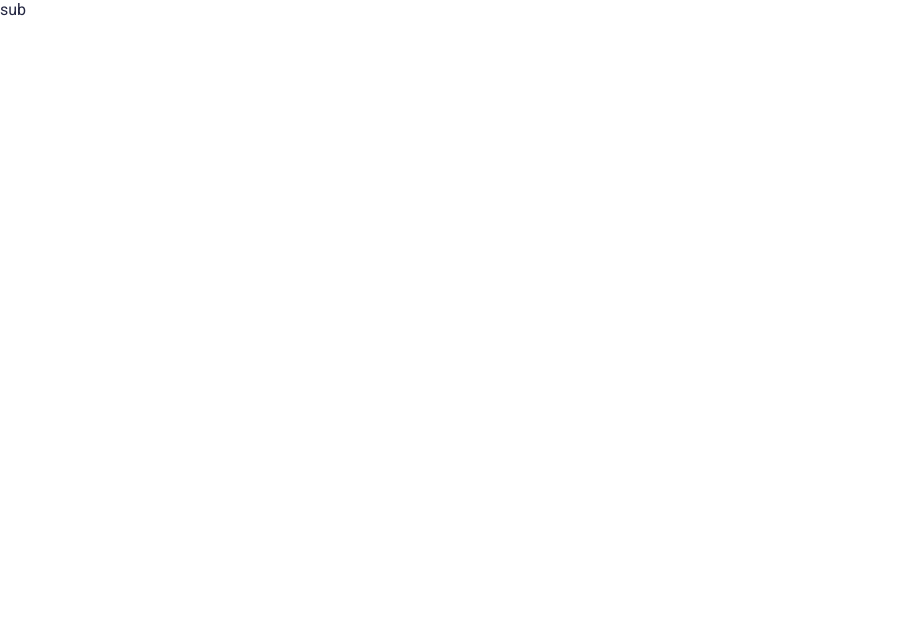
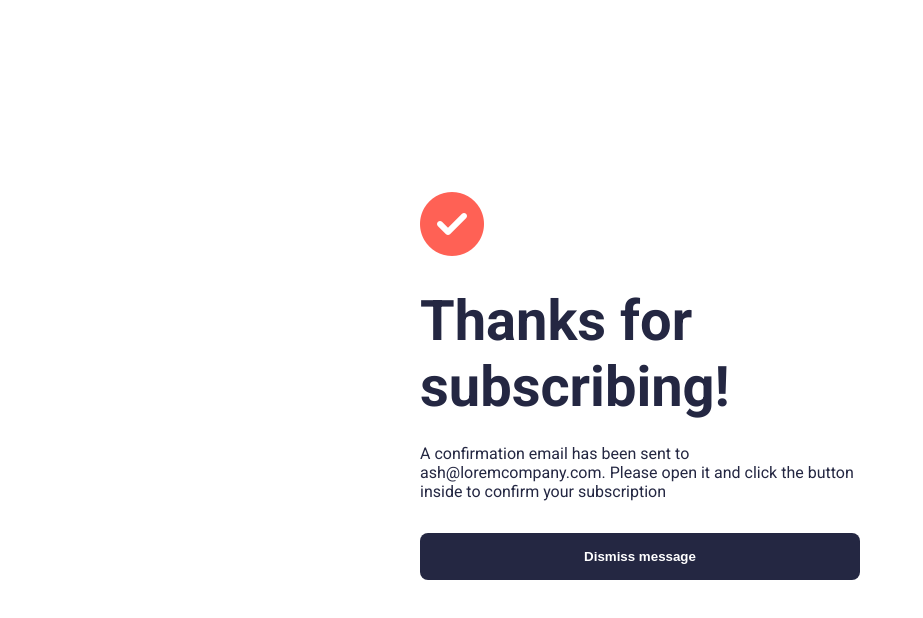
Before and after one commit to const-string-Alex/newsletter-subscribe-cc, a React (Vite) app: page /subscribed in a window 1280 px wide. Shown: the top 618 px of the page, without its empty margins (0-923 px from the left). Built offline with nearby package versions, Linux system fonts and the light colour scheme.

Commit message:
Implemented Subscribe page
- buttons have functionality

```diff
--- a/src/components/Form/Form.tsx
+++ b/src/components/Form/Form.tsx
@@ -7,7 +7,6 @@ type TFormData = {
 
 function Form() {
   const [formData, setFormData] = useState<TFormData>({ email: "" });
-  // console.log(formData);
 
   function handleFormData(event: ChangeEvent<HTMLInputElement>) {
     event.preventDefault();
--- a/src/components/Form/form.css
+++ b/src/components/Form/form.css
@@ -21,6 +21,7 @@
 }
 
 .subscribe-form button {
+  cursor: pointer;
   font-family: "Roboto", sans-serif;
   font-weight: 700;
   border: none;
--- /dev/null
+++ b/src/components/FromConfirmation/FormComfirmation.tsx
@@ -0,0 +1,25 @@
+import "./form-confirmation.css";
+
+function FormComfirmation() {
+  function handleDismissClick(): void {
+    window.location.href = "/";
+  }
+
+  return (
+    <>
+      <div className="confirmation">
+        <i className="fa-solid fa-circle-check checkmark"></i>
+        <h1 className="confirmation-title">Thanks for subscribing!</h1>
+        <p className="confirmation-description">
+          A confirmation email has been sent to ash@loremcompany.com. Please
+          open it and click the button inside to confirm your subscription
+        </p>
+      </div>
+      <button className="dismiss-btn" onClick={handleDismissClick}>
+        Dismiss message
+      </button>
+    </>
+  );
+}
+
+export default FormComfirmation;
--- /dev/null
+++ b/src/components/FromConfirmation/form-confirmation.css
@@ -0,0 +1,37 @@
+.confirmation {
+  margin-top: 10rem;
+}
+
+.confirmation .checkmark {
+  color: #ff6155;
+  font-size: 4rem;
+}
+
+.confirmation-title {
+  font-size: 2.25rem;
+  margin: 2rem 0 1.5rem 0;
+}
+
+.dismiss-btn {
+  cursor: pointer;
+  font-weight: 700;
+  width: 100%;
+  background-color: #242742;
+  color: #fff;
+  padding: 1rem;
+  border: none;
+  border-radius: 0.5rem;
+}
+.dismiss-btn:hover {
+  background-color: #ff6155;
+}
+
+@media (min-width: 820px) {
+  .confirmation-title {
+    font-size: 3.5rem;
+  }
+
+  .confirmation-description {
+    margin-bottom: 2rem;
+  }
+}
--- a/src/pages/Subscribed/Subscribed.tsx
+++ b/src/pages/Subscribed/Subscribed.tsx
@@ -1,5 +1,13 @@
+import "./subscribed.css";
+
+import FormComfirmation from "../../components/FromConfirmation/FormComfirmation";
+
 function Subscribed() {
-  return <p>sub</p>;
+  return (
+    <main className="subscribed-main">
+      <FormComfirmation />
+    </main>
+  );
 }
 
 export default Subscribed;
--- /dev/null
+++ b/src/pages/Subscribed/subscribed.css
@@ -0,0 +1,14 @@
+.subscribed-main {
+  padding: 2rem;
+  height: 100vh;
+  display: grid;
+  grid-template-rows: 1fr 47px;
+}
+
+@media (min-width: 820px) {
+  .subscribed-main {
+    width: 504px;
+    height: 520px;
+    margin: auto;
+  }
+}
```
